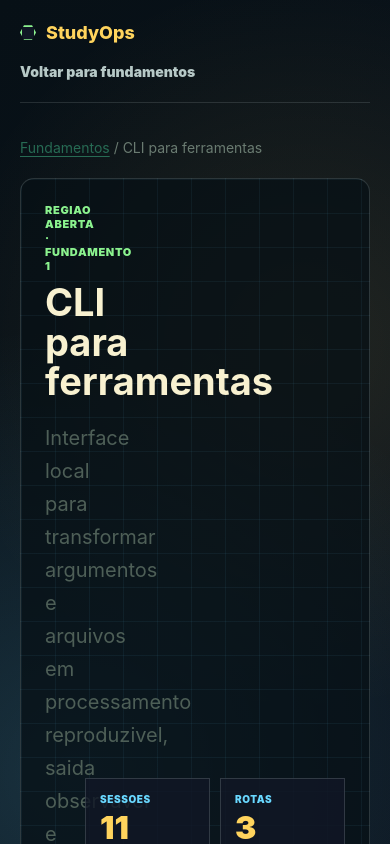
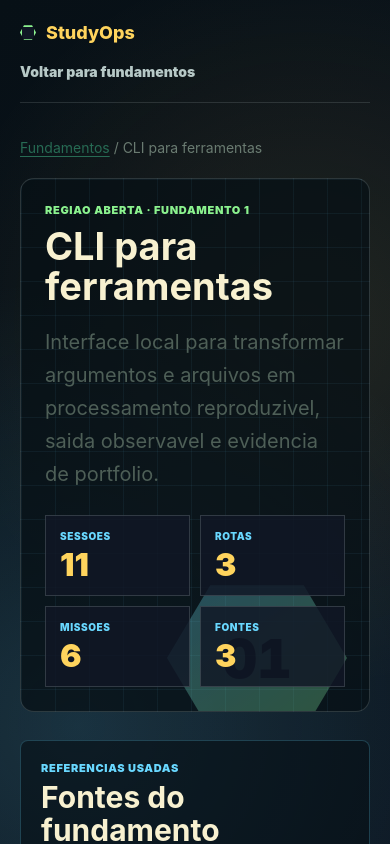
Before and after one commit to Kaluan-Ka/studyops, a Next.js app: page /fundamentos/cli-para-ferramentas in a window 390 px wide. Shown: the top 844 px of the page. Built offline with nearby package versions, Linux system fonts and the light colour scheme.

Commit message:
fix: ajusta responsividade da regiao

```diff
--- a/src/app/page.module.css
+++ b/src/app/page.module.css
@@ -40,7 +40,10 @@
 .textLink:focus-visible,
 .primaryLink:focus-visible,
 .secondaryLink:focus-visible,
-.backLink:focus-visible {
+.backLink:focus-visible,
+.readingNode:focus-visible,
+.taskLink:focus-visible,
+.sourcesList a:focus-visible {
   outline: 3px solid #69d8ff;
   outline-offset: 4px;
 }
@@ -920,7 +923,7 @@
 .regionHero {
   position: relative;
   display: grid;
-  grid-template-columns: minmax(0, 1fr) minmax(260px, 0.42fr);
+  grid-template-columns: minmax(0, 1fr) minmax(0, 0.42fr);
   gap: 24px;
   margin-top: 22px;
   padding: clamp(24px, 4vw, 42px);
@@ -1052,6 +1055,16 @@
 .readingNode small {
   margin-top: auto;
   color: #b7c9c7;
+}
+
+@media (prefers-reduced-motion: reduce) {
+  .readingNode {
+    transition: none;
+  }
+
+  .readingNode:hover {
+    transform: none;
+  }
 }
 
 .routeCard {
@@ -1203,6 +1216,10 @@
     grid-template-columns: 1fr;
   }
 
+  .regionHero {
+    grid-template-columns: 1fr;
+  }
+
   .stepHeading {
     flex-direction: column;
   }
```
